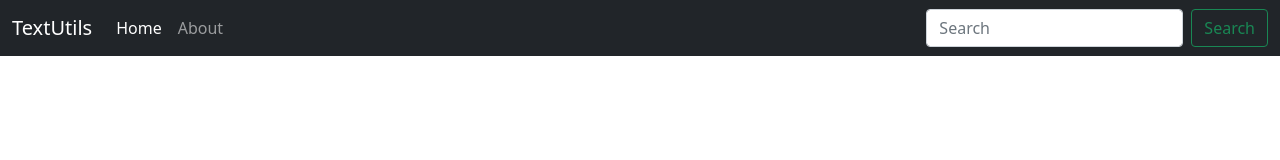
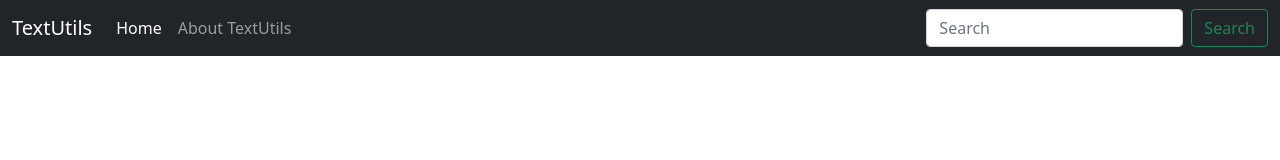
Before and after one commit to Ashish1708os/react-textUtils-website, a React (Create React App) app: page / in a window 1280 px wide. Shown: the top 160 px of the page. Built offline with nearby package versions, Linux system fonts and the light colour scheme.

Commit message:
tutorial 6

```diff
--- a/src/App.js
+++ b/src/App.js
@@ -1,52 +1,12 @@
 // import logo from "./logo.svg";
 import "./App.css";
+import Navbar from "./components/Navbar";
 
 function App() {
   return (
     <>
-      <nav className="navbar navbar-expand-lg navbar-dark bg-dark">
-        <div className="container-fluid">
-          <a className="navbar-brand" href="/">
-            TextUtils
-          </a>
-          <button
-            className="navbar-toggler"
-            type="button"
-            data-bs-toggle="collapse"
-            data-bs-target="#navbarSupportedContent"
-            aria-controls="navbarSupportedContent"
-            aria-expanded="false"
-            aria-label="Toggle navigation"
-          >
-            <span className="navbar-toggler-icon"></span>
-          </button>
-          <div className="collapse navbar-collapse" id="navbarSupportedContent">
-            <ul className="navbar-nav me-auto mb-2 mb-lg-0">
-              <li className="nav-item">
-                <a className="nav-link active" aria-current="page" href="/">
-                  Home
-                </a>
-              </li>
-              <li className="nav-item">
-                <a className="nav-link" href="/">
-                  About
-                </a>
-              </li>
-            </ul>
-            <form className="d-flex">
-              <input
-                className="form-control me-2"
-                type="search"
-                placeholder="Search"
-                aria-label="Search"
-              />
-              <button className="btn btn-outline-success" type="submit">
-                Search
-              </button>
-            </form>
-          </div>
-        </div>
-      </nav>
+      <Navbar title="TextUtils" aboutText="About TextUtils" />
+      {/* <Navbar title="TextUtils" /> */}
     </>
   );
 }
--- /dev/null
+++ b/src/components/Navbar.js
@@ -0,0 +1,64 @@
+import React from "react";
+import PropTypes from "prop-types";
+
+export default function Navbar(props) {
+  return (
+    <>
+      <nav className="navbar navbar-expand-lg navbar-dark bg-dark">
+        <div className="container-fluid">
+          <a className="navbar-brand" href="/">
+            {props.title}
+          </a>
+          <button
+            className="navbar-toggler"
+            type="button"
+            data-bs-toggle="collapse"
+            data-bs-target="#navbarSupportedContent"
+            aria-controls="navbarSupportedContent"
+            aria-expanded="false"
+            aria-label="Toggle navigation"
+          >
+            <span className="navbar-toggler-icon"></span>
+          </button>
+          <div className="collapse navbar-collapse" id="navbarSupportedContent">
+            <ul className="navbar-nav me-auto mb-2 mb-lg-0">
+              <li className="nav-item">
+                <a className="nav-link active" aria-current="page" href="/">
+                  Home
+                </a>
+              </li>
+              <li className="nav-item">
+                <a className="nav-link" href="/">
+                  {props.aboutText}
+                </a>
+              </li>
+            </ul>
+            <form className="d-flex">
+              <input
+                className="form-control me-2"
+                type="search"
+                placeholder="Search"
+                aria-label="Search"
+              />
+              <button className="btn btn-outline-success" type="submit">
+                Search
+              </button>
+            </form>
+          </div>
+        </div>
+      </nav>
+    </>
+  );
+}
+
+// Navbar.Proptypes will give error so don't use capital p in this
+Navbar.propTypes = {
+  title: PropTypes.string.isRequired,
+  aboutText: PropTypes.string,
+};
+
+// defaultProps will set default values to the props if no values passed to the props but if values are passed then those values will be passed
+Navbar.defaultProps = {
+  title: "Set Title Here",
+  aboutText: "About",
+};
```
